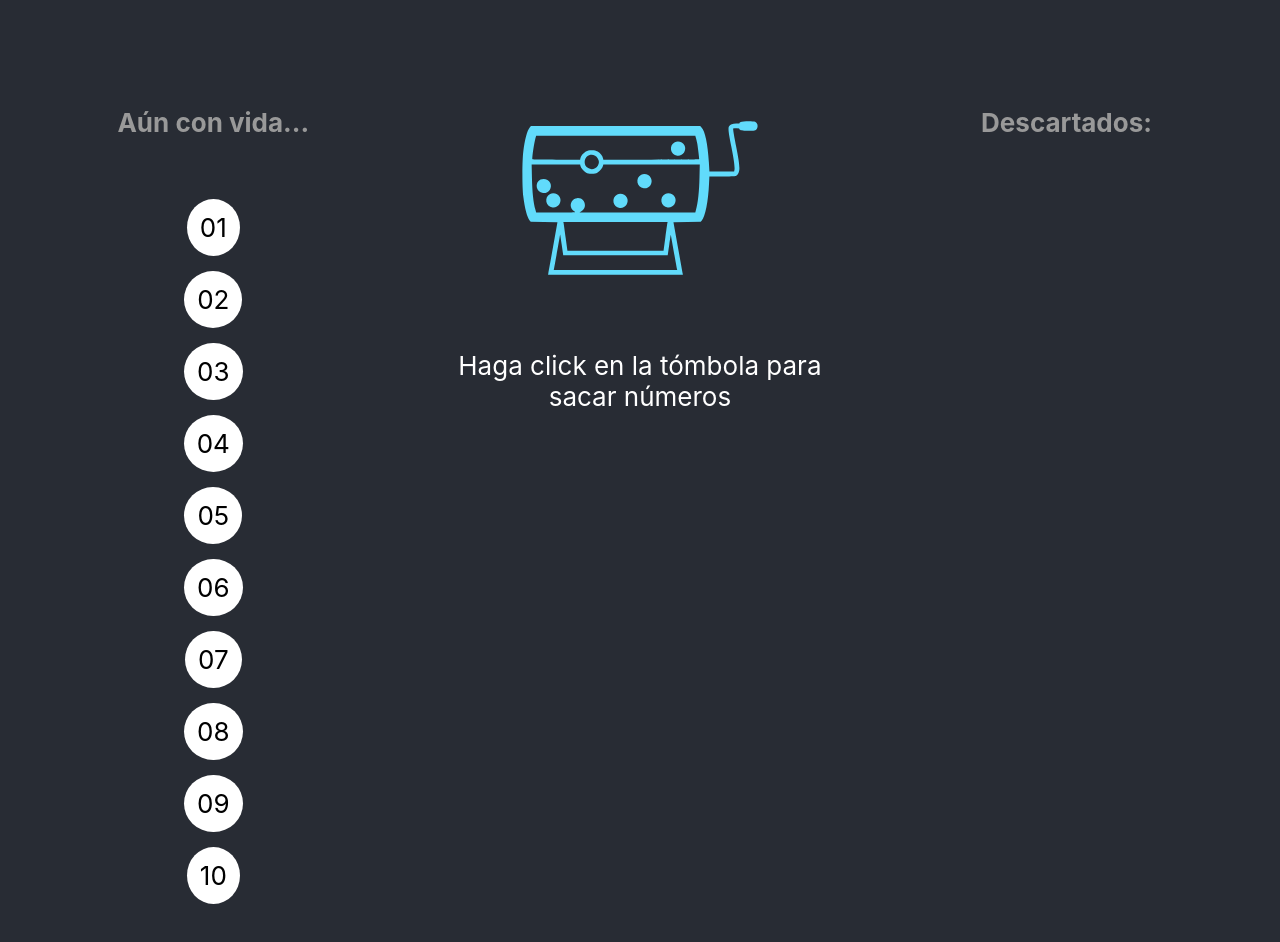
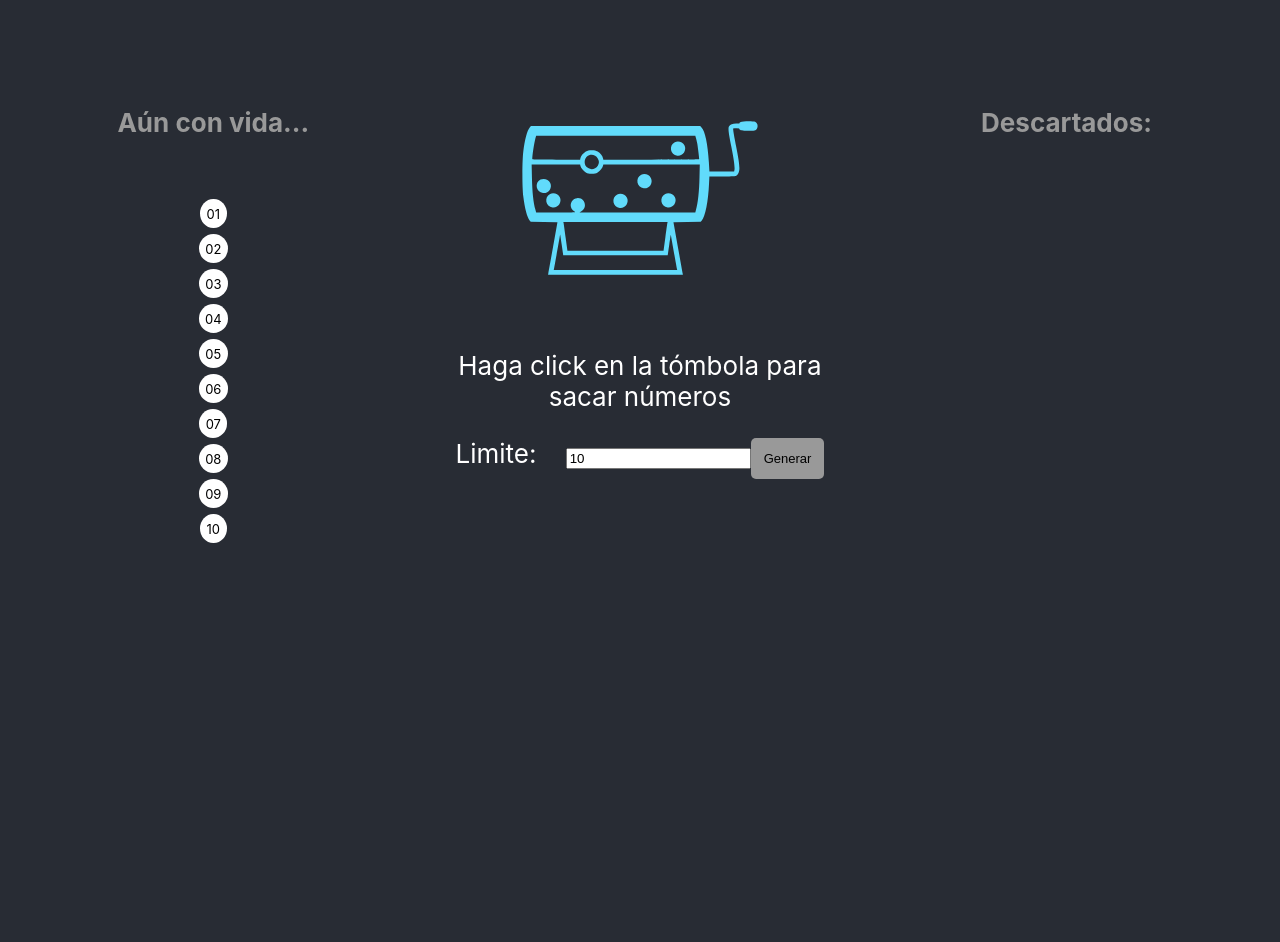
Before and after one commit to vzalberto/rifa, a React (Create React App) app: page / in a window 1280 px wide. Shown: the top 942 px of the page. After the commit the page ends 800 px from the top, so only its background shows below. Built offline with nearby package versions, Linux system fonts and the light colour scheme.

Commit message:
Añadir funcionalidad para cambiar limite

```diff
--- a/package.json
+++ b/package.json
@@ -3,9 +3,11 @@
   "version": "0.1.0",
   "private": true,
   "dependencies": {
+    "lodash": "^4.17.11",
     "react": "^16.7.0",
     "react-dom": "^16.7.0",
-    "react-scripts": "2.1.3"
+    "react-scripts": "2.1.3",
+    "underscore": "^1.9.1"
   },
   "scripts": {
     "start": "react-scripts start",
--- a/src/App.css
+++ b/src/App.css
@@ -60,15 +60,12 @@ th{
   padding-bottom: 2em;
 }
 
-td{
-  padding: .75em;
-}
 .pelota{
   background-color: white;
   padding: .5em;
   border-radius: 50%;
   color: black;
-  font-size: 1em;
+  font-size: .5em;
 }
 
 img {
--- a/src/App.js
+++ b/src/App.js
@@ -11,7 +11,8 @@ class App extends Component {
     this.state = {
       ballot:[],
       losers: [],
-      winner: 0
+      winner: 0,
+      limite: 10,
     }
   }
 
@@ -34,9 +35,33 @@ class App extends Component {
     }
   }
 
-  initBallot(){
+  generaNumeros = (limite) => {
+    let ballot = [];
+    let i = 1;
+
+    for(i; i <= limite; i++){
+      let numero = null
+      if(i < 10){
+        numero = "0" + i.toString();
+      }
+      else {
+        numero = i.toString();
+      }
+
+      ballot.push(numero);
+    }
+
+    return ballot;
+  }
+
+  handleChange = (event) => {
+    this.setState({limite: event.target.value});
+  }
+
+  initBallot = () => {
+    const ballot = this.generaNumeros(this.state.limite);
     this.setState( state => {
-      return {ballot: ["01", "02", "03", "04", "05", "06", "07", "08", "09", "10"]}
+      return {ballot: ballot}
     })
   }
 
@@ -104,12 +129,22 @@ class App extends Component {
       {/* El botón de reinicio se renderiza hasta que haya comenzado el sorteo. */}
 
 
-          { this.state.losers.length > 0 ?
+          {
+
+            this.state.losers.length > 0 ?
             <button
               onClick={this.resetBallot}
             >
               Reiniciar
-            </button> : null }
+            </button>
+
+      :
+
+      <div>Limite: &nbsp;&nbsp;&nbsp;
+      <input type="number" min="10" step="1" defaultValue="10" onChange={this.handleChange}/>
+      <button onClick={this.initBallot}>Generar</button></div>
+
+    }
 
         </header>
         </div>
```
Also changed, not shown: 2 other files (tests, documents, lock files or other folders).
